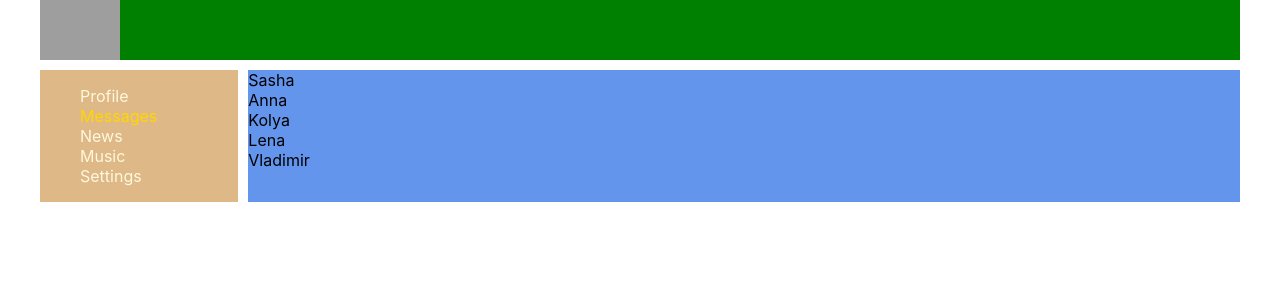
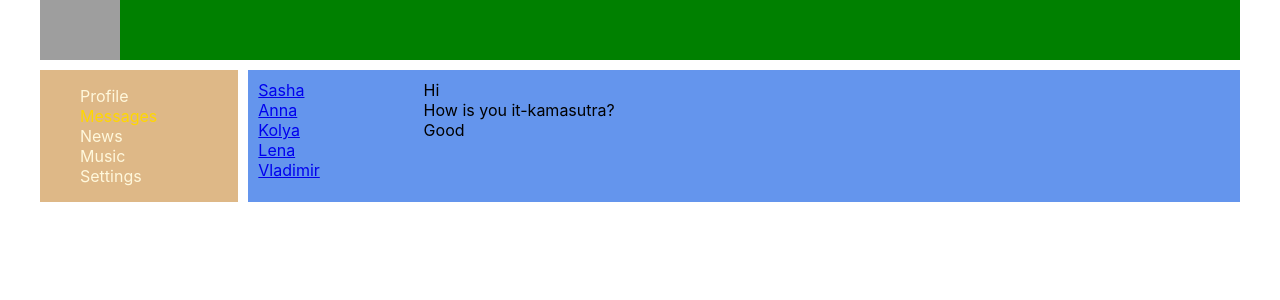
Before and after one commit to BagrovAnatoli/social-network, a React (Create React App) app: page /dialogs in a window 1280 px wide. Shown: the top 300 px of the page. Built offline with nearby package versions, Linux system fonts and the light colour scheme; grey boxes are pictures that could not be loaded.

Commit message:
23 lesson

```diff
--- a/src/App.js
+++ b/src/App.js
@@ -19,12 +19,12 @@ const  App = () => {
           <Navbar />
           <div className="app-wrapper-content">
             <Routes>
-              <Route path='/profile' element={<Profile />} />
-              <Route path='/dialogs' element={<Dialogs />} />
-              <Route path='/news' element={<News />} />
-              <Route path='/music' element={<Music />} />
-              <Route path='/settings' element={<Settings />} />
-              <Route path='/' element={<Profile />} />
+              <Route path='/profile/*' element={<Profile />} />
+              <Route path='/dialogs/*' element={<Dialogs />} />
+              <Route path='/news/*' element={<News />} />
+              <Route path='/music/*' element={<Music />} />
+              <Route path='/settings/*' element={<Settings />} />
+              <Route path='/*' element={<Profile />} />
             </Routes>
           </div>
         </div>
--- a/src/components/Dialogs/Dialogs.jsx
+++ b/src/components/Dialogs/Dialogs.jsx
@@ -1,24 +1,41 @@
 import s from "./Dialogs.module.css";
+import { NavLink } from 'react-router-dom';
+
+const DialogItem = ({name, id}) => {
+    return (
+<       div className={s.dialog}>
+            <NavLink
+                className={({isActive}) => isActive ? s.dialog_active : ''}
+                to={`/dialogs/${id}`}
+            >
+                {name}
+            </NavLink>
+        </div>
+    );
+}
+
+const Message = ({ message }) => {
+    return (
+        <div className={s.message}>
+            {message}
+        </div>
+    );
+}
 
 const Dialogs = () => {
     return (
         <div className={s.dialogs}>
             <div className={s.dialogs_items}>
-                <div className={s.item}>
-                    Sasha
-                </div>
-                <div className={s.item}>
-                    Anna
-                </div>
-                <div className={s.item}>
-                    Kolya
-                </div>
-                <div className={s.item}>
-                    Lena
-                </div>
-                <div className={s.item}>
-                    Vladimir
-                </div>
+                <DialogItem id="1" name="Sasha"/>
+                <DialogItem id="2" name="Anna"/>
+                <DialogItem id="3" name="Kolya"/>
+                <DialogItem id="4" name="Lena"/>
+                <DialogItem id="5" name="Vladimir"/>
+            </div>
+            <div className={s.messages}>
+                <Message message="Hi" />
+                <Message message="How is you it-kamasutra?" />
+                <Message message="Good" />
             </div>
         </div>
     );
--- a/src/components/Dialogs/Dialogs.module.css
+++ b/src/components/Dialogs/Dialogs.module.css
@@ -1,11 +1,24 @@
 .dialogs {
+    display: grid;
+    grid-template-columns: 2fr 10fr;
+}
+
+.dialogs_items {
+ padding: 10px;
+}
+
+.dialog {
 
 }
 
-.dialogs_items {
+.dialog_active {
+    font-weight: bold;
+}
+
+.messages {
+ padding: 10px;
+}
+
+.message {
 
 }
-
-.item {
-
-}
--- a/src/components/Profile/MyPosts/MyPosts.jsx
+++ b/src/components/Profile/MyPosts/MyPosts.jsx
@@ -3,19 +3,18 @@ import Post from './Post/Post';
 
 const MyPosts = () => {
     return (
-        <>
+        <div className={s.myposts_block}>
+            <h3>my posts</h3>
             <div>
-                my posts
-            <div>
-                <textarea></textarea>
-                <button>Add post</button>
+                <textarea className={s.block}></textarea>
+                <button className={s.block}>Add post</button>
             </div>
-            <div>
+            <div className={s.posts}>
                 <Post message="Hi, how are you?" likesCount="10"/>
                 <Post message="It's my first post" likesCount="1000"/>
             </div>
-            </div>
-        </>
+
+        </div>
     );
 }
 
--- a/src/components/Profile/MyPosts/MyPosts.module.css
+++ b/src/components/Profile/MyPosts/MyPosts.module.css
@@ -0,0 +1,11 @@
+.myposts_block {
+    padding: 10px;
+}
+
+.block {
+    display: block;
+}
+
+.posts {
+    margin-top: 10px;
+}
--- a/src/components/Profile/Profile.jsx
+++ b/src/components/Profile/Profile.jsx
@@ -1,11 +1,11 @@
 import MyPosts from './MyPosts/MyPosts';
-import s from './Profile.module.css';
+import ProfileInfo from './ProfileInfo/ProfileInfo'
+// import s from './Profile.module.css';
 
 const Profile = () => {
     return (
         <>
-            <div className={s.content__img}></div>
-            <div>ava + description</div>
+            <ProfileInfo />
             <MyPosts />
         </>
     );
--- a/src/components/Profile/Profile.module.css
+++ /dev/null
@@ -1,8 +0,0 @@
-.content__img {
-    width: 100%;
-    height: 200px;
-    background-image: url(https://i.pinimg.com/originals/7c/ea/bb/7ceabbccfb8c3511f08daa061b15e9eb.jpg);
-    background-position: center;
-    background-attachment: fixed;
-    background-size: cover;
-}
--- /dev/null
+++ b/src/components/Profile/ProfileInfo/ProfileInfo.jsx
@@ -0,0 +1,12 @@
+import s from './ProfileInfo.module.css';
+
+const ProfileInfo = () => {
+    return (
+        <>
+            <div className={s.content__img}></div>
+            <div className={s.description_block} >ava + description</div>
+        </>
+    );
+}
+
+export default ProfileInfo;
--- /dev/null
+++ b/src/components/Profile/ProfileInfo/ProfileInfo.module.css
@@ -0,0 +1,12 @@
+.content__img {
+    width: 100%;
+    height: 200px;
+    background-image: url(https://i.pinimg.com/originals/7c/ea/bb/7ceabbccfb8c3511f08daa061b15e9eb.jpg);
+    background-position: center;
+    background-attachment: fixed;
+    background-size: cover;
+}
+
+.description_block {
+    padding: 10px;
+}
```
